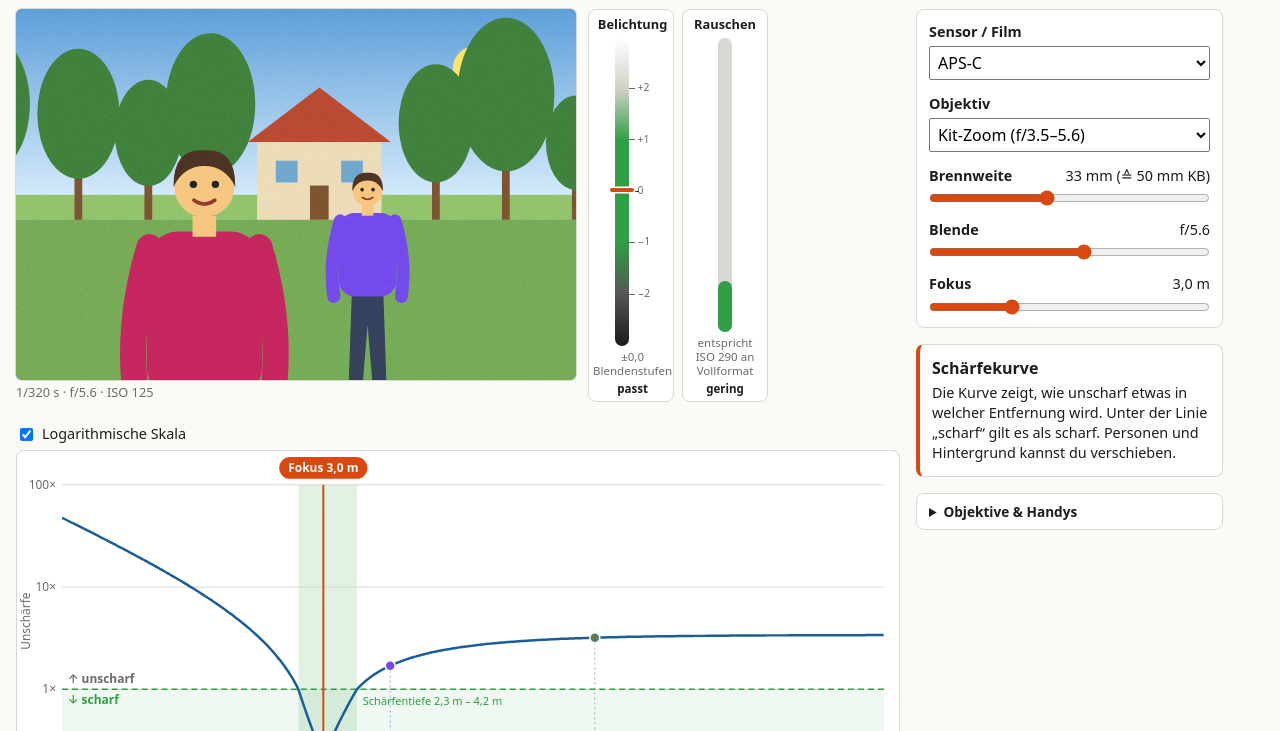
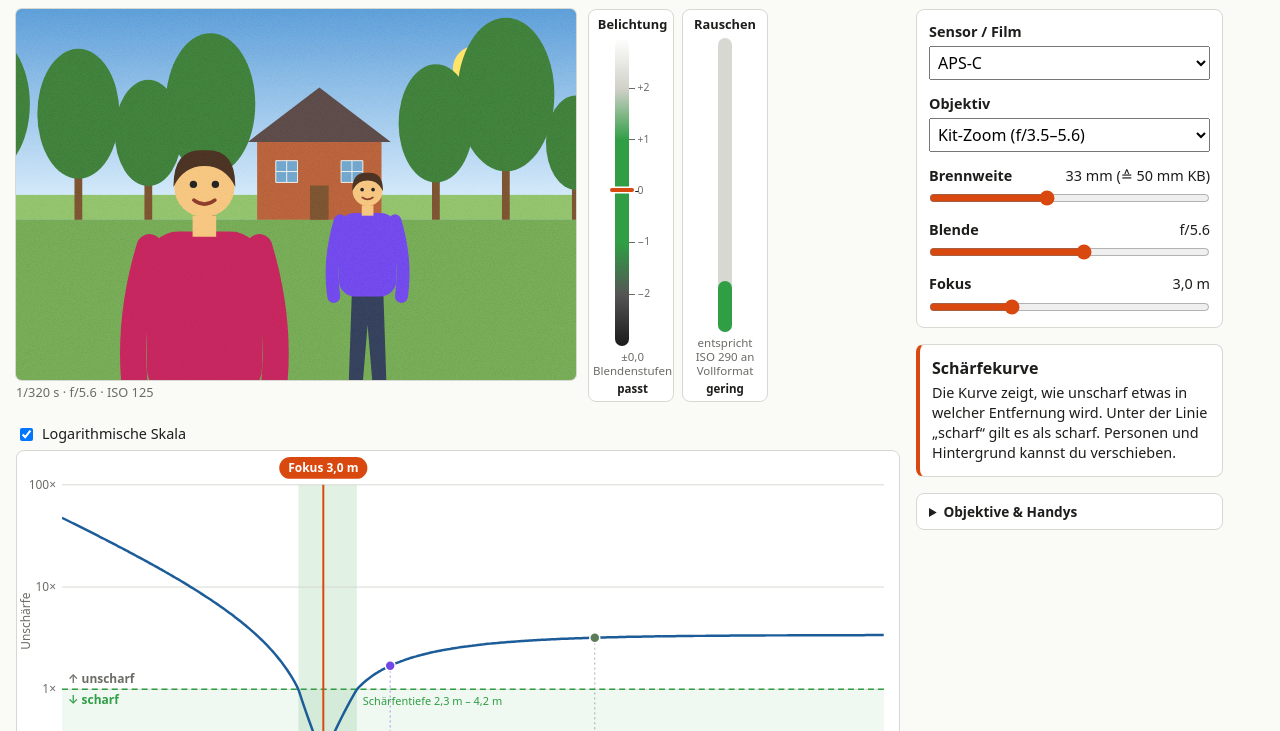
Before and after one commit to soctib/Fotosim, a website built with Vite: page index.html in a window 1280 px wide. Shown: the part 69-800 px from the top of the page. Built offline with nearby package versions, Linux system fonts and the light colour scheme.

Commit message:
Camera image: brick texture and distance-ordered occlusion
- House gets brick, roof-tile and window-frame lines in real-world
  sizes, so you can judge its sharpness up close; skipped once bricks
  would be sub-pixel
- Sky/ground split from the background scenery; scenery and persons
  are stacked by distance, so a person behind the house is hidden and
  persons overlap in the right order
- Graph: the focus line's grab area stops at the axis, so a figure the
  camera is focused on can still be tapped and dragged

Co-Authored-By: Claude Opus 5.5 <noreply@anthropic.com>

```diff
--- a/src/style.css
+++ b/src/style.css
@@ -193,6 +193,7 @@ header p {
   stroke-width: 24;
 }
 .graph .focus-line {
+  pointer-events: none;
   stroke: var(--accent);
   stroke-width: 2;
 }
@@ -329,6 +330,7 @@ header p {
 }
 
 .sim-frame .noise {
+  z-index: 10;
   mix-blend-mode: overlay;
   pointer-events: none;
 }
@@ -348,9 +350,12 @@ header p {
 .sim .near-ground { fill: #74a854; }
 .sim .trunk { fill: #7a5230; }
 .sim .crown { fill: #3f7d3a; }
-.sim .house { fill: #e9d8b4; }
-.sim .roof { fill: #b5482f; }
+.sim .house { fill: #b5603a; }
+.sim .mortar { stroke: #e6d9c6; fill: none; }
+.sim .roof { fill: #5a4a48; }
+.sim .tile-line { stroke: #3a2f2e; fill: none; }
 .sim .window { fill: #6fa3c9; }
+.sim .frame { stroke: #f4f1ea; fill: none; }
 .sim .door { fill: #7a5230; }
 .sim .legs { fill: #34405a; }
 .sim .skin { fill: #f1c27d; }
--- a/src/ui/graph/graph.ts
+++ b/src/ui/graph/graph.ts
@@ -306,7 +306,8 @@ function draw(d: Derived, v: XView, L: Layout): string {
     const lw = label.length * 6.6 + 16;
     const lx = Math.min(L.right - lw / 2, Math.max(L.left + lw / 2, fx));
     parts.push(`<g class="focus" data-drag="focus">
-      <line class="focus-hit" x1="${fx}" x2="${fx}" y1="${L.plotTop - 24}" y2="${L.groundY}"/>
+      <!-- Grab area stops at the axis so figures in the scene strip below stay tappable/draggable. -->
+      <line class="focus-hit" x1="${fx}" x2="${fx}" y1="${L.plotTop - 24}" y2="${L.plotBottom}"/>
       <line class="focus-line" x1="${fx}" x2="${fx}" y1="${L.plotTop}" y2="${L.groundY}"/>
       <rect class="focus-handle" x="${lx - lw / 2}" y="${L.plotTop - 28}" width="${lw}" height="22" rx="11"/>
       <text class="focus-text" x="${lx}" y="${L.plotTop - 13}" text-anchor="middle">${label}</text>
--- a/src/ui/sim/sim.ts
+++ b/src/ui/sim/sim.ts
@@ -1,5 +1,6 @@
-// Simulated camera image: background, person 2, person 1 as separate layers,
-// each with its own blur and brightness from derive(). Noise overlay and
+// Simulated camera image: sky/ground, background scenery and the persons as
+// separate layers, each with its own blur and brightness from derive().
+// Scenery and persons are stacked by distance, so nearer things cover farther ones. Noise overlay and
 // directional shake blur on top. Layout uses each element's projected scale
 // (heightFractionPerM), so framing follows focal length and sensor.
 
@@ -24,6 +25,7 @@ export function mountSim(root: HTMLElement, store: Store): void {
   root.classList.add('sim');
   root.innerHTML = `
     <div class="sim-frame" role="img" aria-label="${t.sim.title}">
+      <svg class="layer" data-layer="sky" xmlns="${SVG_NS}"></svg>
       <svg class="layer" data-layer="background" xmlns="${SVG_NS}"></svg>
       <svg class="layer" data-layer="person2" xmlns="${SVG_NS}"></svg>
       <svg class="layer" data-layer="person1" xmlns="${SVG_NS}"></svg>
@@ -49,7 +51,7 @@ export function mountSim(root: HTMLElement, store: Store): void {
   const noise = root.querySelector<SVGSVGElement>('.noise')!;
   const shake = root.querySelector<SVGFEGaussianBlurElement>('#sim-shake feGaussianBlur')!;
   const caption = root.querySelector<HTMLElement>('.sim-caption')!;
-  const layer = (id: ElementId) => root.querySelector<SVGSVGElement>(`[data-layer="${id}"]`)!;
+  const layer = (id: ElementId | 'sky') => root.querySelector<SVGSVGElement>(`[data-layer="${id}"]`)!;
 
   frame.addEventListener('click', () => setInfo(store, 'sim'));
 
@@ -63,15 +65,30 @@ export function mountSim(root: HTMLElement, store: Store): void {
     const H = (W * d.sensor.heightMm) / d.sensor.widthMm;
     if (!W) return;
 
-    for (const el of d.elements) {
+    const filterFor = (el: DerivedElement) => {
+      const blur = Math.min(MAX_BLUR_PX, el.blurFractionOfWidth * W * SIGMA_PER_DISC);
+      const bright = Math.min(8, Math.max(0.03, 2 ** el.exposureOffsetStops));
+      return `blur(${blur.toFixed(2)}px) brightness(${bright.toFixed(3)})`;
+    };
+
+    // Sky and open ground are always furthest back; they share the background's blur and light.
+    const bg = d.elements.find((e) => e.id === 'background')!;
+    const sky = layer('sky');
+    sky.setAttribute('viewBox', `0 0 ${W} ${H}`);
+    sky.innerHTML = drawSky(bg, W, H);
+    sky.style.filter = filterFor(bg);
+    sky.style.zIndex = '0';
+
+    // Far to near: a person behind the house disappears behind it.
+    const byDistance = [...d.elements].sort((a, b) => b.distanceM - a.distanceM);
+    byDistance.forEach((el, i) => {
       const svg = layer(el.id);
       svg.setAttribute('viewBox', `0 0 ${W} ${H}`);
       svg.style.display = el.visible ? '' : 'none';
-      svg.innerHTML = el.id === 'background' ? drawBackground(el, W, H) : drawPerson(el, W, H);
-      const blur = Math.min(MAX_BLUR_PX, el.blurFractionOfWidth * W * SIGMA_PER_DISC);
-      const bright = Math.min(8, Math.max(0.03, 2 ** el.exposureOffsetStops));
-      svg.style.filter = `blur(${blur.toFixed(2)}px) brightness(${bright.toFixed(3)})`;
-    }
+      svg.style.zIndex = String(i + 1);
+      svg.innerHTML = el.id === 'background' ? drawScenery(el, W, H) : drawPerson(el, W, H);
+      svg.style.filter = filterFor(el);
+    });
 
     // Quadratic so "low" noise stays nearly clean and "very high" is unmistakable.
     noise.style.opacity = Math.min(0.9, d.noise.amount ** 2 * 1.2).toFixed(3);
@@ -108,31 +125,63 @@ function projection(el: DerivedElement, W: number, H: number) {
   return { perM, groundY: H / 2 + CAMERA_HEIGHT_M * perM, cx: W / 2 + LATERAL_M[el.id] * perM };
 }
 
-function drawBackground(el: DerivedElement, W: number, H: number): string {
-  const { perM, groundY } = projection(el, W, H);
-  const x = (m: number) => W / 2 + m * perM;
-  // Trees (height, lateral position) and a house, all standing at the background distance.
-  const trees: [number, number][] = [
-    [11, -14], [9, -9.5], [12, -5.5], [10, 9], [13, 13.5], [8, 18], [12, -20], [10, 23],
-  ];
-  const tree = ([h, lat]: [number, number]) =>
-    `<rect class="trunk" x="${x(lat) - 0.25 * perM}" y="${groundY - h * 0.35 * perM}" width="${0.5 * perM}" height="${h * 0.35 * perM}"/>
-     <ellipse class="crown" cx="${x(lat)}" cy="${groundY - h * 0.62 * perM}" rx="${h * 0.24 * perM}" ry="${h * 0.38 * perM}"/>`;
-  const hx = x(1.5);
-  const house = `
-    <rect class="house" x="${hx - 4 * perM}" y="${groundY - 5 * perM}" width="${8 * perM}" height="${5 * perM}"/>
-    <polygon class="roof" points="${hx - 4.6 * perM},${groundY - 5 * perM} ${hx},${groundY - 8.5 * perM} ${hx + 4.6 * perM},${groundY - 5 * perM}"/>
-    <rect class="window" x="${hx - 2.8 * perM}" y="${groundY - 3.8 * perM}" width="${1.4 * perM}" height="${1.4 * perM}"/>
-    <rect class="window" x="${hx + 1.4 * perM}" y="${groundY - 3.8 * perM}" width="${1.4 * perM}" height="${1.4 * perM}"/>
-    <rect class="door" x="${hx - 0.6 * perM}" y="${groundY - 2.2 * perM}" width="${1.2 * perM}" height="${2.2 * perM}"/>`;
+function drawSky(bg: DerivedElement, W: number, H: number): string {
+  const { groundY } = projection(bg, W, H);
   return `
     <defs><linearGradient id="sky" x1="0" y1="0" x2="0" y2="1">
       <stop offset="0" class="sky-top"/><stop offset="1" class="sky-bottom"/></linearGradient></defs>
     <rect width="${W}" height="${H / 2 + 1}" fill="url(#sky)"/>
     <circle class="sun" cx="${W * 0.82}" cy="${H * 0.16}" r="${H * 0.06}"/>
     <rect class="far-ground" y="${H / 2}" width="${W}" height="${Math.max(0, groundY - H / 2)}"/>
-    <rect class="near-ground" y="${groundY}" width="${W}" height="${Math.max(0, H - groundY)}"/>
-    ${trees.map(tree).join('')}${house}`;
+    <rect class="near-ground" y="${groundY}" width="${W}" height="${Math.max(0, H - groundY)}"/>`;
+}
+
+/** Below this many pixels per brick course the texture would be sub-pixel noise (and slow); draw flat. */
+const MIN_TEXTURE_PX = 1.5;
+
+function drawScenery(el: DerivedElement, W: number, H: number): string {
+  const { perM, groundY } = projection(el, W, H);
+  const x = (m: number) => W / 2 + m * perM;
+  const px = (m: number) => m * perM;
+  // Trees (height, lateral position) and a brick house, all standing at the background distance.
+  const trees: [number, number][] = [
+    [11, -14], [9, -9.5], [12, -5.5], [10, 9], [13, 13.5], [8, 18], [12, -20], [10, 23],
+  ];
+  const tree = ([h, lat]: [number, number]) =>
+    `<rect class="trunk" x="${x(lat) - px(0.25)}" y="${groundY - px(h * 0.35)}" width="${px(0.5)}" height="${px(h * 0.35)}"/>
+     <ellipse class="crown" cx="${x(lat)}" cy="${groundY - px(h * 0.62)}" rx="${px(h * 0.24)}" ry="${px(h * 0.38)}"/>`;
+
+  const hx = x(1.5);
+  const wallX = hx - px(4);
+  const wallY = groundY - px(5);
+  const roofTop = groundY - px(8.5);
+  // Real-world brick: 24 cm long, 7.5 cm per course incl. 1 cm mortar. Roof tiles: 30 cm rows.
+  const course = px(0.075);
+  const textured = course >= MIN_TEXTURE_PX;
+  const mortar = Math.max(0.5, px(0.012));
+  const brickW = px(0.24);
+  const defs = textured
+    ? `<pattern id="bricks" patternUnits="userSpaceOnUse" x="${wallX}" y="${groundY}" width="${brickW}" height="${2 * course}">
+         <path class="mortar" stroke-width="${mortar}" d="M0,0 H${brickW} M0,${course} H${brickW} M0,0 V${course} M${brickW / 2},${course} V${2 * course}"/>
+       </pattern>
+       <pattern id="tiles" patternUnits="userSpaceOnUse" x="${wallX}" y="${roofTop}" width="${px(0.3)}" height="${px(0.3)}">
+         <path class="tile-line" stroke-width="${mortar * 1.5}" d="M0,${px(0.3)} H${px(0.3)} M${px(0.15)},0 V${px(0.3)}"/>
+       </pattern>`
+    : '';
+  const roofPts = `${hx - px(4.6)},${wallY} ${hx},${roofTop} ${hx + px(4.6)},${wallY}`;
+  const win = (wx: number) => {
+    const s = px(1.4);
+    return `<rect class="window" x="${wx}" y="${groundY - px(3.8)}" width="${s}" height="${s}"/>
+      <path class="frame" stroke-width="${Math.max(0.5, px(0.06))}" d="M${wx},${groundY - px(3.8)} h${s} v${s} h${-s} Z M${wx + s / 2},${groundY - px(3.8)} v${s} M${wx},${groundY - px(3.8) + s / 2} h${s}"/>`;
+  };
+  const house = `
+    <rect class="house" x="${wallX}" y="${wallY}" width="${px(8)}" height="${px(5)}"/>
+    ${textured ? `<rect fill="url(#bricks)" x="${wallX}" y="${wallY}" width="${px(8)}" height="${px(5)}"/>` : ''}
+    <polygon class="roof" points="${roofPts}"/>
+    ${textured ? `<polygon fill="url(#tiles)" points="${roofPts}"/>` : ''}
+    ${win(hx - px(2.8))}${win(hx + px(1.4))}
+    <rect class="door" x="${hx - px(0.6)}" y="${groundY - px(2.2)}" width="${px(1.2)}" height="${px(2.2)}"/>`;
+  return `<defs>${defs}</defs>${trees.map(tree).join('')}${house}`;
 }
 
 function drawPerson(el: DerivedElement, W: number, H: number): string {
```
